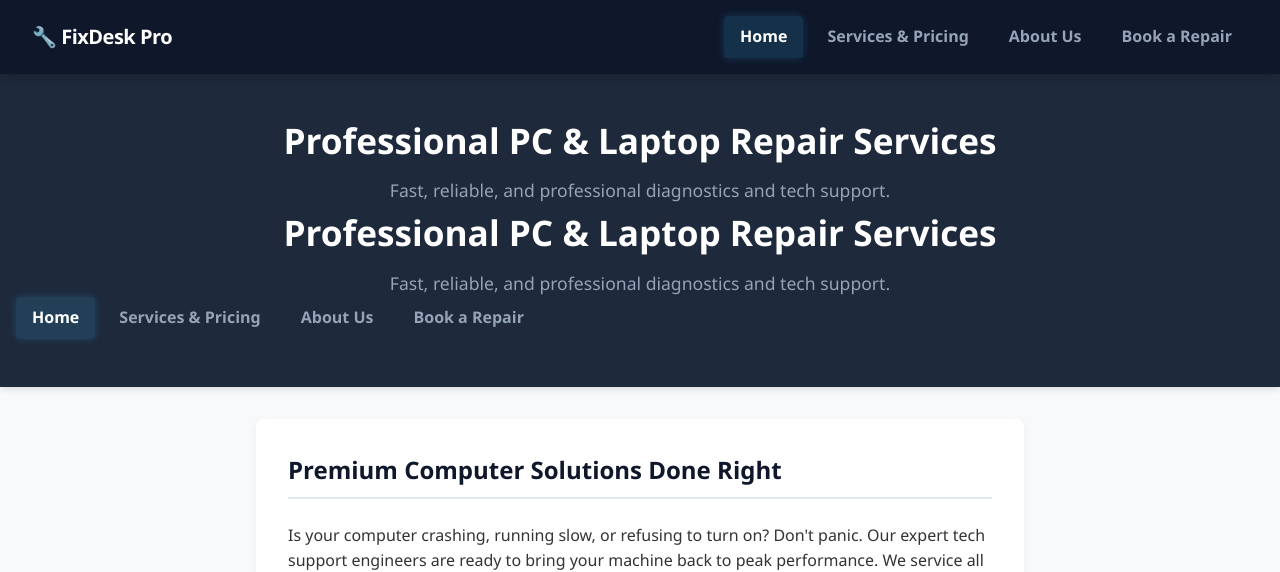
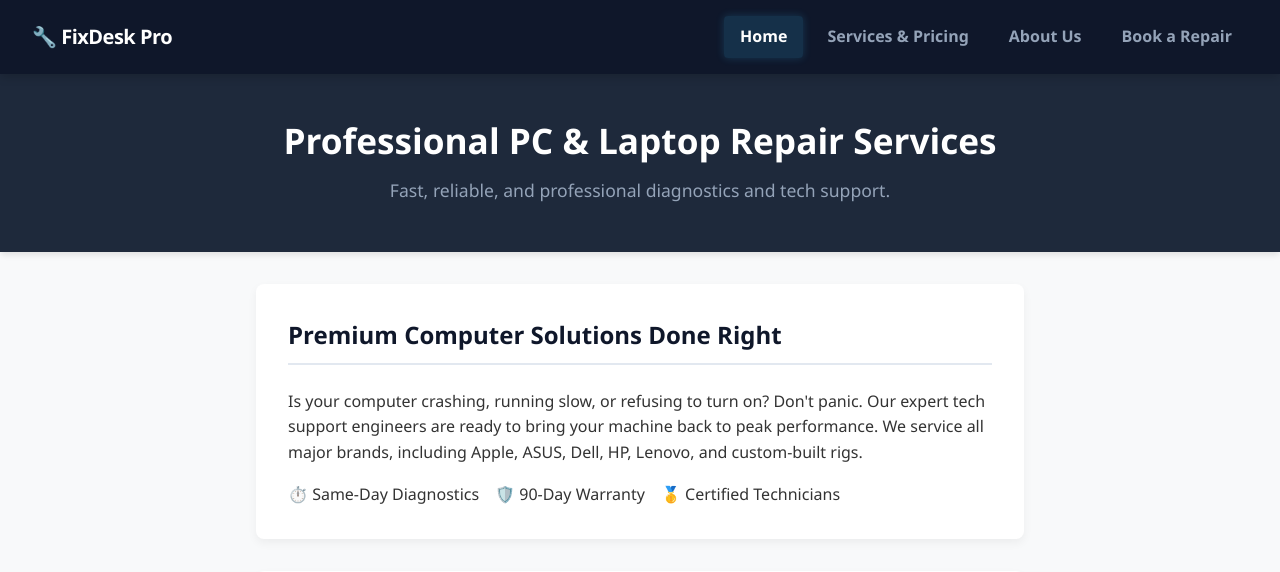
Before and after one commit to marzanjanramir645-crypto/pc-repair-website, a Flask app: page / in a window 1280 px wide. Shown: the top 572 px of the page. Run offline with Flask 3, Linux system fonts and the light colour scheme.

Commit message:
Update index.html

```diff
--- a/templates/index.html
+++ b/templates/index.html
@@ -7,7 +7,7 @@
     <link rel="stylesheet" href="{{ url_for('static', filename='css/style.css') }}">
 </head>
 <body>
-    <header>
+    <header>        <!-- The Fixed Global Navigation Top Bar -->
         <div class="nav-container">
             <span class="logo-text">🔧 FixDesk Pro</span>
             <!-- Mobile Interactive Hamburger Toggle Button -->
@@ -23,19 +23,12 @@
                 <a href="#booking">Book a Repair</a>
             </nav>
         </div>
+
+        <!-- Cleaned Hero Presentation Section (Rendered exactly once) -->
         <div class="header-hero-content">
-
             <h1>Professional PC & Laptop Repair Services</h1>
             <p>Fast, reliable, and professional diagnostics and tech support.</p>
         </div>
-        <h1>Professional PC & Laptop Repair Services</h1>
-        <p>Fast, reliable, and professional diagnostics and tech support.</p>
-        <nav>
-            <a href="#home">Home</a>
-            <a href="#services">Services & Pricing</a>
-            <a href="#about">About Us</a>
-            <a href="#booking">Book a Repair</a>
-        </nav>
     </header>
 
     <main class="container">
```
